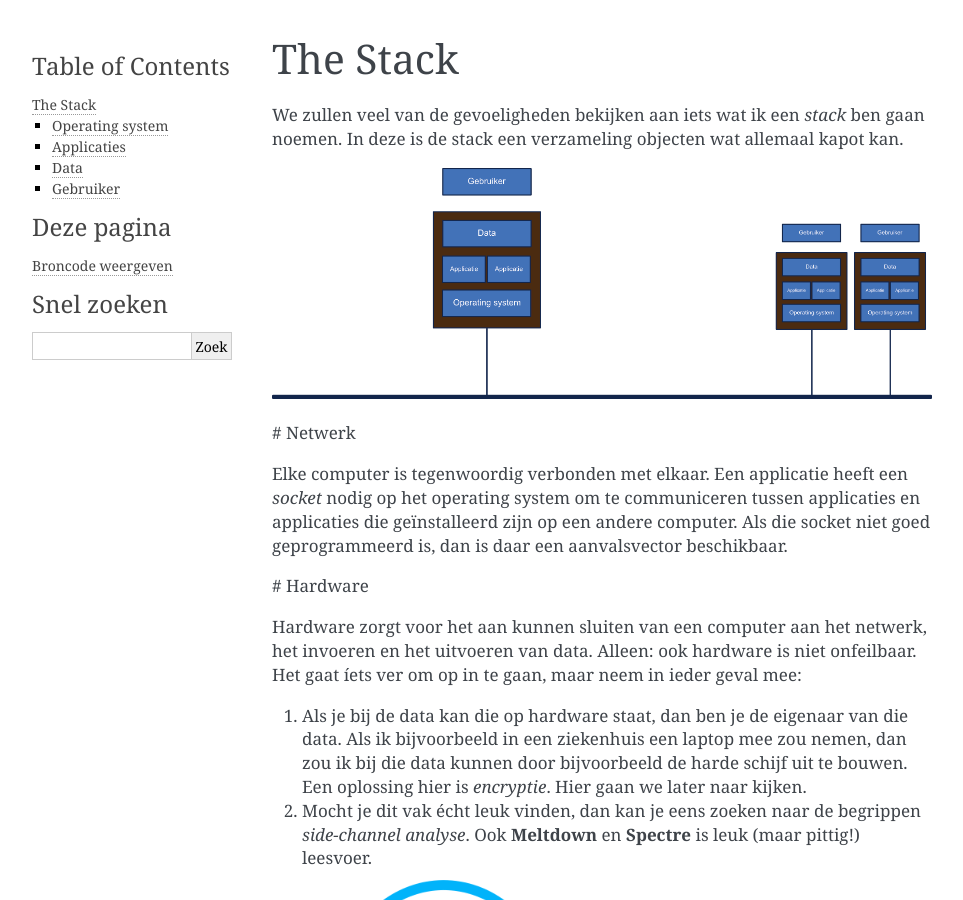
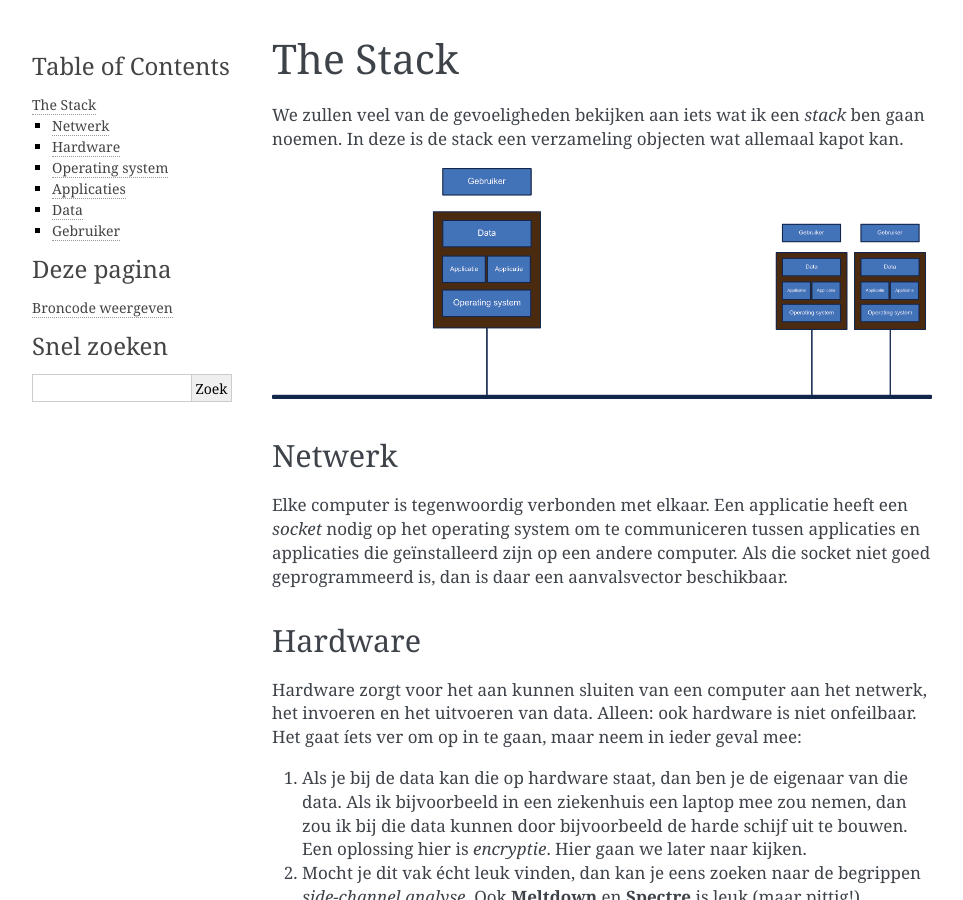
Before and after one commit to diederiknl/bookmaker, a Sphinx documentation site: the page built from source/week_1/stack.rst, in a window 1280 px wide and 900 px high. Shown: the whole window, without its empty margins (148-1111 px from the left). Built offline with Sphinx 7.4.7, drawn with Linux system fonts in a browser that asks for light colours; some of the changed lines change nothing that is shown.

Commit message:
stack wederom aangepast. Headers.

```diff
--- a/source/week_1/stack.rst
+++ b/source/week_1/stack.rst
@@ -6,21 +6,23 @@ We zullen veel van de gevoeligheden bekijken aan iets wat ik een *stack* ben gaa
 
 .. image :: images/stack.png
 
-# Netwerk
+----------------
+Netwerk
+----------------
 
 Elke computer is tegenwoordig verbonden met elkaar. Een applicatie heeft een *socket* nodig op het operating system om te communiceren tussen applicaties en applicaties die geïnstalleerd zijn op een andere computer.
 Als die socket niet goed geprogrammeerd is, dan is daar een aanvalsvector beschikbaar.
 
-# Hardware
-
+----------------
+Hardware
+----------------
 Hardware zorgt voor het aan kunnen sluiten van een computer aan het netwerk, het invoeren en het uitvoeren van data. Alleen: ook hardware is niet onfeilbaar. Het gaat íets ver om op in te gaan, maar neem in ieder geval mee:
 
 1) Als je bij de data kan die op hardware staat, dan ben je de eigenaar van die data. Als ik bijvoorbeeld in een ziekenhuis een laptop mee zou nemen, dan zou ik bij die data kunnen door bijvoorbeeld de harde schijf uit te bouwen. Een oplossing hier is *encryptie*. Hier gaan we later naar kijken.
 2) Mocht je dit vak écht leuk vinden, dan kan je eens zoeken naar de begrippen *side-channel analyse*. Ook **Meltdown** en **Spectre** is leuk (maar pittig!) leesvoer.
 
 .. image :: images/spectre.svg.png
-    :width: 400
-    :alt: Alternative text
+    :width: 300
 
 
 ----------------
```
